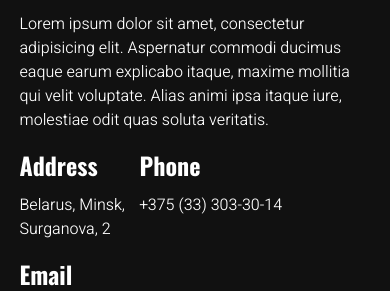
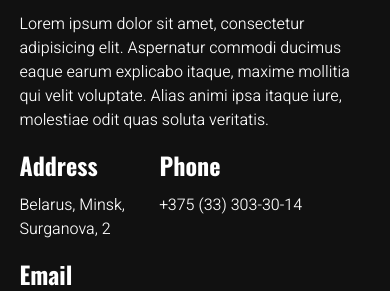
Before and after one commit to ArtemSpiridovich/portfolio, a React (Create React App) app: page / in a window 390 px wide. Shown: the part 4520-4811 px from the top of the page. Built offline with nearby package versions, Linux system fonts and the light colour scheme.

Commit message:
поправочки

```diff
--- a/src/components/ContactMe/Contacts.module.css
+++ b/src/components/ContactMe/Contacts.module.css
@@ -162,6 +162,10 @@
         width: 120px;
     }
 
+    .Phone {
+        margin-left: 20px;
+    }
+
     .contacts {
         flex-direction: column;
         align-items: flex-start;
```
